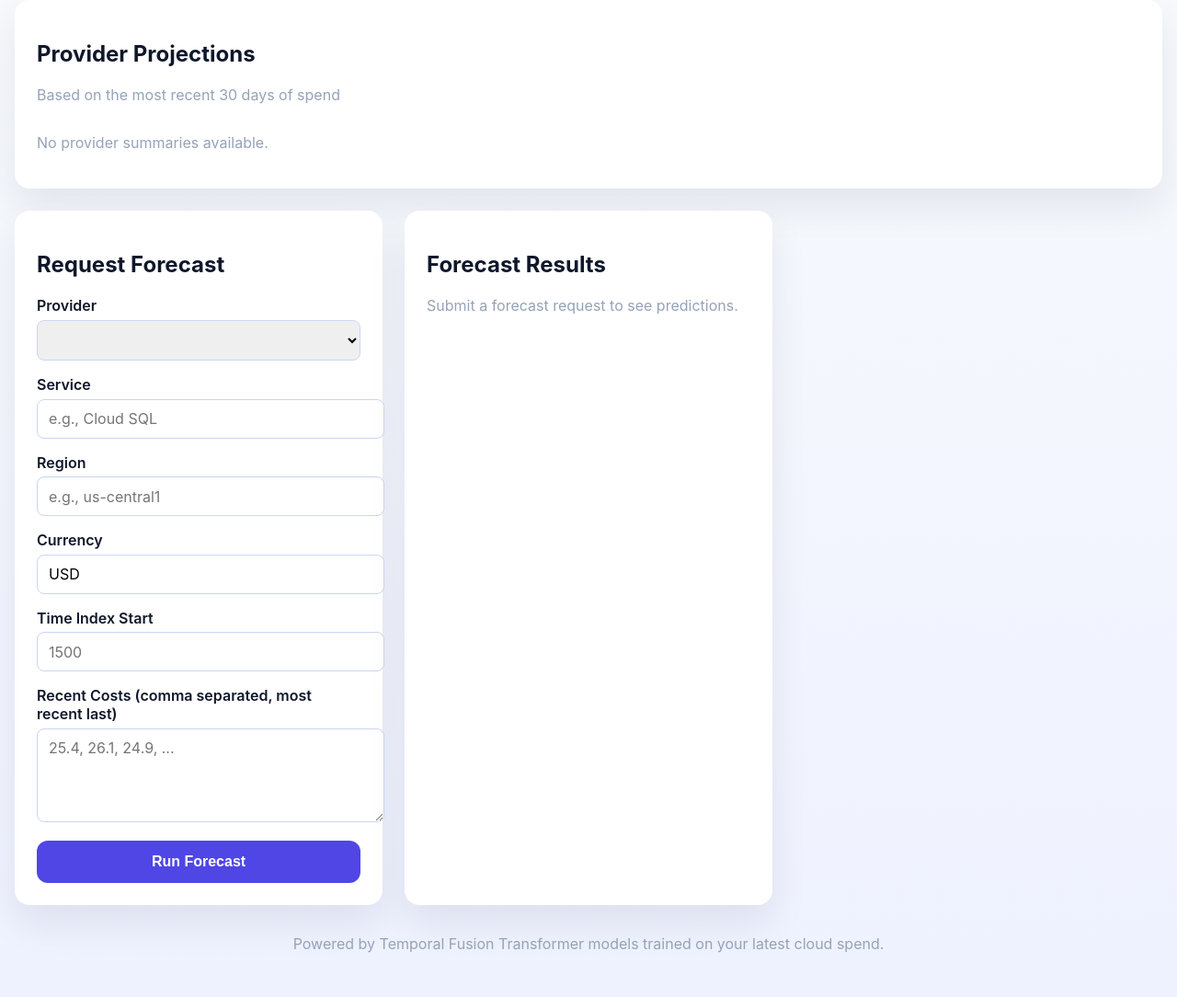
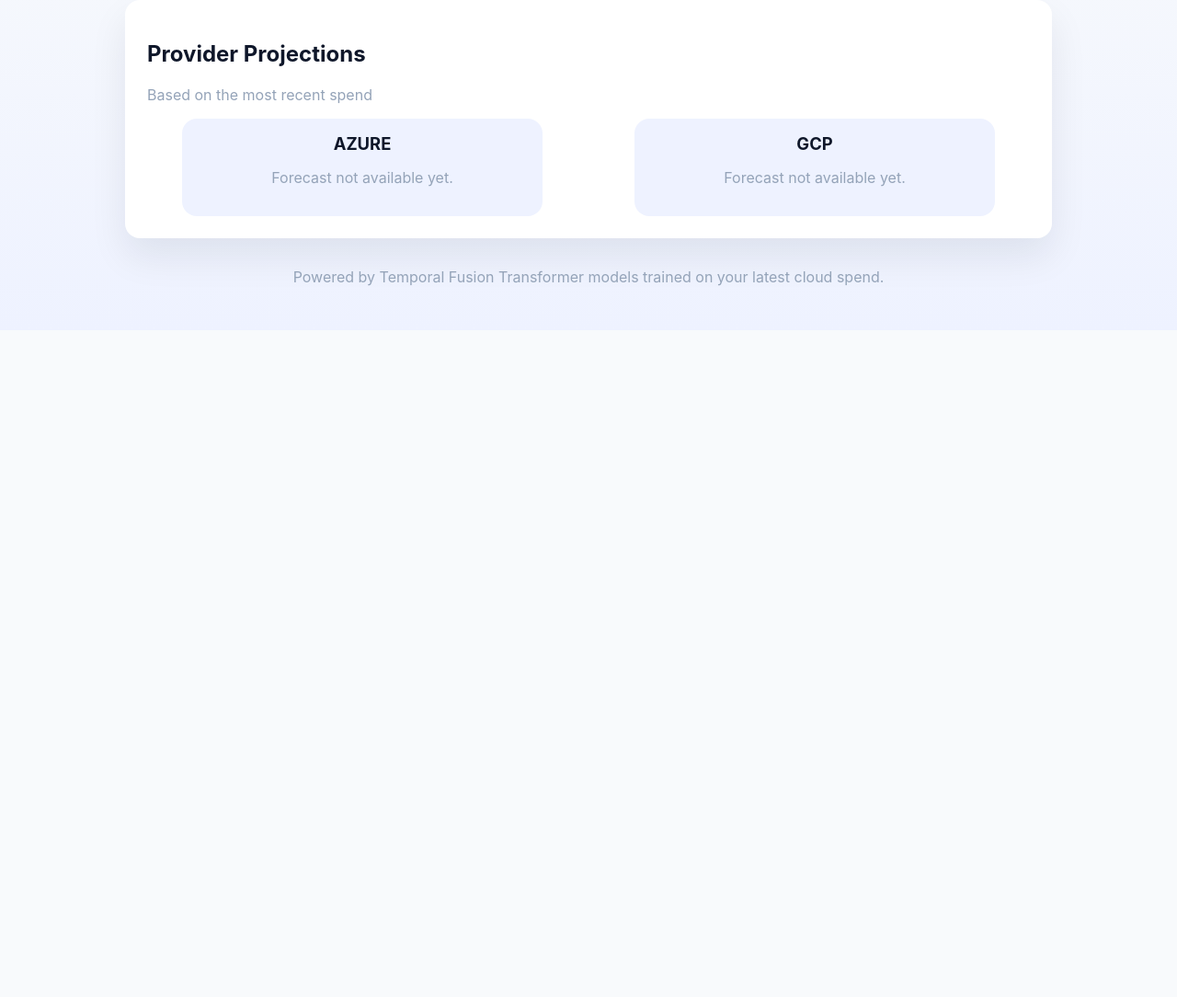
Before and after one commit to VrityaCodeRishi/cloud-forecast, a FastAPI app: page / in a window 1280 px wide. Shown: the part 160-1244 px from the top of the page at 92% size. After the commit the page ends 471 px from the top, so only its background shows below. Run offline with FastAPI, Linux system fonts and the light colour scheme; lists and menus that the app fills with data are empty; parts of the project's set-up code (start-up, migrations or seed data) failed here and were passed over; some libraries are stand-ins or nearby versions.

Commit message:
Adding frontend changes

```diff
--- a/src/api/app.py
+++ b/src/api/app.py
@@ -35,6 +35,13 @@
 }
 USD_TO_INR_RATE = float(os.getenv("USD_TO_INR_RATE", "83.0"))
 TARGET_SUMMARY_CURRENCY = os.getenv("SUMMARY_TARGET_CURRENCY", "INR").upper()
+PROVIDER_BASELINES = {
+    "azure": float(os.getenv("AZURE_BASELINE_MONTHLY_INR", "3000")),
+    "gcp": float(os.getenv("GCP_BASELINE_MONTHLY_INR", "0")),
+}
+SUMMARY_PROVIDERS = [p.strip().lower() for p in os.getenv("SUMMARY_PROVIDERS", "azure,gcp").split(",") if p.strip()]
+if not SUMMARY_PROVIDERS:
+    SUMMARY_PROVIDERS = ["azure", "gcp"]
 
 
 def _discover_model_paths() -> Dict[str, Path]:
@@ -295,9 +302,33 @@
     results = {}
     for provider, model in MODEL_REGISTRY.items():
         summary = _summarize_provider(provider, model, lookback_days)
+        summary = _apply_baseline(provider, summary)
         if summary:
             results[provider] = summary
     return results
+
+
+def _apply_baseline(provider: str, summary: Dict) -> Dict:
+    baseline = PROVIDER_BASELINES.get(provider, 0)
+    if baseline <= 0 and not summary:
+        return summary
+
+    if not summary and baseline > 0:
+        return {
+            "weekly": baseline / 4,
+            "monthly": baseline,
+            "yearly": baseline * 12,
+            "services": [],
+            "currency": TARGET_SUMMARY_CURRENCY,
+        }
+
+    if baseline > 0 and summary["monthly"] < baseline:
+        summary["monthly"] = baseline
+        summary["weekly"] = baseline / 4
+        summary["yearly"] = baseline * 12
+        summary["currency"] = TARGET_SUMMARY_CURRENCY
+
+    return summary
 
 
 @app.get("/health")
@@ -351,15 +382,14 @@
 
 @app.get("/", response_class=HTMLResponse)
 async def index(request: Request):
-    provider_list = sorted(MODEL_REGISTRY.keys())
     summary_data = _aggregate_summary(SUMMARY_LOOKBACK_DAYS)
     return templates.TemplateResponse(
         "index.html",
         {
             "request": request,
-            "providers": provider_list,
             "summary": summary_data,
             "lookback_days": SUMMARY_LOOKBACK_DAYS,
+            "desired_providers": SUMMARY_PROVIDERS,
         },
     )
 
--- a/src/api/static/css/styles.css
+++ b/src/api/static/css/styles.css
@@ -19,14 +19,10 @@
   margin-bottom: 0.5rem;
 }
 
-main {
-  display: grid;
-  grid-template-columns: repeat(auto-fit, minmax(320px, 1fr));
-  gap: 1.5rem;
-}
-
-#summary-panel {
-  grid-column: 1 / -1;
+main.dashboard {
+  display: flex;
+  justify-content: center;
+  padding: 0 1rem;
 }
 
 .panel {
@@ -34,54 +30,8 @@
   border-radius: 1rem;
   padding: 1.5rem;
   box-shadow: 0 20px 40px rgba(15, 23, 42, 0.08);
-}
-
-label {
-  display: block;
-  margin-bottom: 1rem;
-  font-weight: 600;
-}
-
-input,
-select,
-textarea {
+  max-width: 960px;
   width: 100%;
-  margin-top: 0.35rem;
-  padding: 0.65rem 0.75rem;
-  border-radius: 0.5rem;
-  border: 1px solid #cbd5f5;
-  font-family: inherit;
-  font-size: 1rem;
-}
-
-button {
-  width: 100%;
-  padding: 0.85rem 1rem;
-  border: none;
-  border-radius: 0.75rem;
-  background: #4f46e5;
-  color: #fff;
-  font-size: 1rem;
-  font-weight: 600;
-  cursor: pointer;
-  transition: background 0.2s ease;
-}
-
-button:hover {
-  background: #4338ca;
-}
-
-#results table {
-  width: 100%;
-  border-collapse: collapse;
-  margin-top: 1rem;
-}
-
-#results th,
-#results td {
-  padding: 0.75rem;
-  border-bottom: 1px solid #e2e8f0;
-  text-align: left;
 }
 
 .muted {
@@ -119,14 +69,24 @@
 
 .summary-grid {
   display: grid;
-  grid-template-columns: repeat(auto-fit, minmax(240px, 1fr));
-  gap: 1rem;
+  grid-template-columns: repeat(auto-fit, minmax(260px, 1fr));
+  gap: 1.5rem;
+}
+
+.summary-grid.centered {
+  justify-items: center;
 }
 
 .summary-card {
   background: #eef2ff;
   border-radius: 1rem;
   padding: 1rem;
+  text-align: center;
+}
+
+.summary-card--large {
+  width: 100%;
+  max-width: 360px;
 }
 
 .summary-card h3 {
--- a/src/api/static/js/app.js
+++ b/src/api/static/js/app.js
@@ -1,10 +1,18 @@
 const form = document.getElementById("forecast-form");
 const resultsEl = document.getElementById("results");
-const formatCurrency = (value) =>
-  Number(value).toLocaleString(undefined, {
+
+if (!form || !resultsEl) {
+  return;
+}
+
+const formatCurrency = (value) => {
+  const currencyField = document.getElementById("currency");
+  const code = currencyField ? currencyField.value.trim().toUpperCase() : "INR";
+  return Number(value).toLocaleString(undefined, {
     style: "currency",
-    currency: (document.getElementById("currency").value || "USD").trim().toUpperCase(),
+    currency: code,
   });
+};
 
 form.addEventListener("submit", async (event) => {
   event.preventDefault();
--- a/src/api/templates/index.html
+++ b/src/api/templates/index.html
@@ -12,74 +12,27 @@
     <p>Compare near-term, monthly, and yearly projections for your GCP and Azure workloads.</p>
   </header>
 
-  <main>
+  <main class="dashboard">
     <section class="panel" id="summary-panel">
       <h2>Provider Projections</h2>
-      <p class="muted">Based on the most recent {{ lookback_days }} days of spend</p>
-      <div id="summary" class="summary-grid">
-          {% if summary %}
-            {% for provider, stats in summary.items() %}
-            <article class="summary-card">
-              <h3>{{ provider.upper() }}</h3>
-              <p class="muted">Aggregated forecast ({{ stats.currency or 'USD' }})</p>
+      <p class="muted">Based on the most recent spend</p>
+      <div class="summary-grid centered">
+        {% for provider in desired_providers %}
+          {% set stats = summary.get(provider) %}
+          <article class="summary-card summary-card--large">
+            <h3>{{ provider.upper() }}</h3>
+            {% if stats %}
+              <p class="muted">Aggregated projection ({{ stats.currency or 'INR' }})</p>
               <div class="figures">
-                <div><span>Weekly</span><strong>{{ stats.currency or 'USD' }} {{ '{:,.4f}'.format(stats.weekly) }}</strong></div>
-                <div><span>Monthly</span><strong>{{ stats.currency or 'USD' }} {{ '{:,.4f}'.format(stats.monthly) }}</strong></div>
-                <div><span>Yearly</span><strong>{{ stats.currency or 'USD' }} {{ '{:,.4f}'.format(stats.yearly) }}</strong></div>
+                <div><span>Weekly</span><strong>{{ stats.currency or 'INR' }} {{ '{:,.4f}'.format(stats.weekly) }}</strong></div>
+                <div><span>Monthly</span><strong>{{ stats.currency or 'INR' }} {{ '{:,.4f}'.format(stats.monthly) }}</strong></div>
+                <div><span>Yearly</span><strong>{{ stats.currency or 'INR' }} {{ '{:,.4f}'.format(stats.yearly) }}</strong></div>
               </div>
-            </article>
-          {% endfor %}
-        {% else %}
-          <p class="muted">No provider summaries available.</p>
-        {% endif %}
-      </div>
-    </section>
-
-    <section class="panel">
-      <h2>Request Forecast</h2>
-      <form id="forecast-form">
-        <label>
-          Provider
-          <select name="provider" id="provider">
-            {% for provider in providers %}
-            <option value="{{ provider }}">{{ provider|upper }}</option>
-            {% endfor %}
-          </select>
-        </label>
-
-        <label>
-          Service
-          <input type="text" name="service" id="service" placeholder="e.g., Cloud SQL" required />
-        </label>
-
-        <label>
-          Region
-          <input type="text" name="region" id="region" placeholder="e.g., us-central1" required />
-        </label>
-
-        <label>
-          Currency
-          <input type="text" name="currency" id="currency" value="USD" required />
-        </label>
-
-        <label>
-          Time Index Start
-          <input type="number" name="time_idx_start" id="time_idx_start" placeholder="1500" required />
-        </label>
-
-        <label>
-          Recent Costs (comma separated, most recent last)
-          <textarea id="recent_costs" name="recent_costs" rows="4" placeholder="25.4, 26.1, 24.9, ..." required></textarea>
-        </label>
-
-        <button type="submit">Run Forecast</button>
-      </form>
-    </section>
-
-    <section class="panel" id="results-panel">
-      <h2>Forecast Results</h2>
-      <div id="results">
-        <p class="muted">Submit a forecast request to see predictions.</p>
+            {% else %}
+              <p class="muted">Forecast not available yet.</p>
+            {% endif %}
+          </article>
+        {% endfor %}
       </div>
     </section>
   </main>
```
